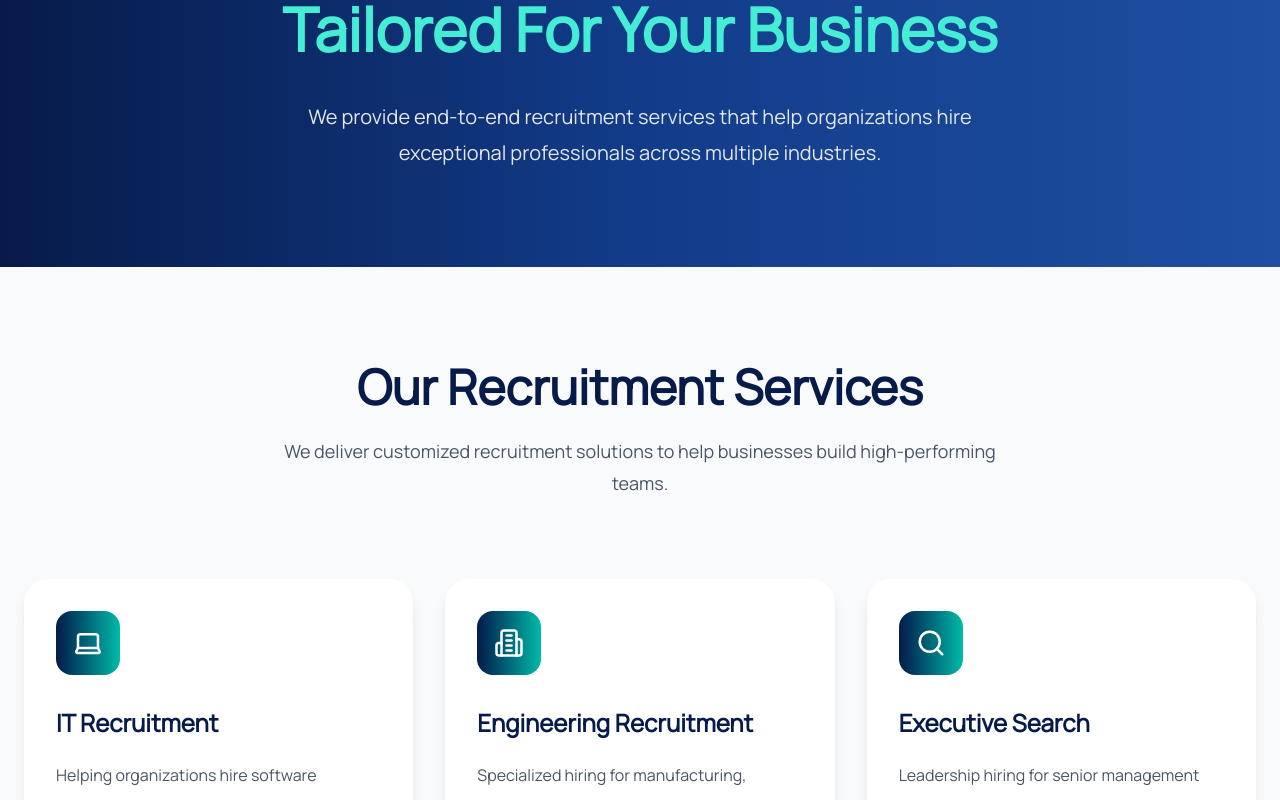
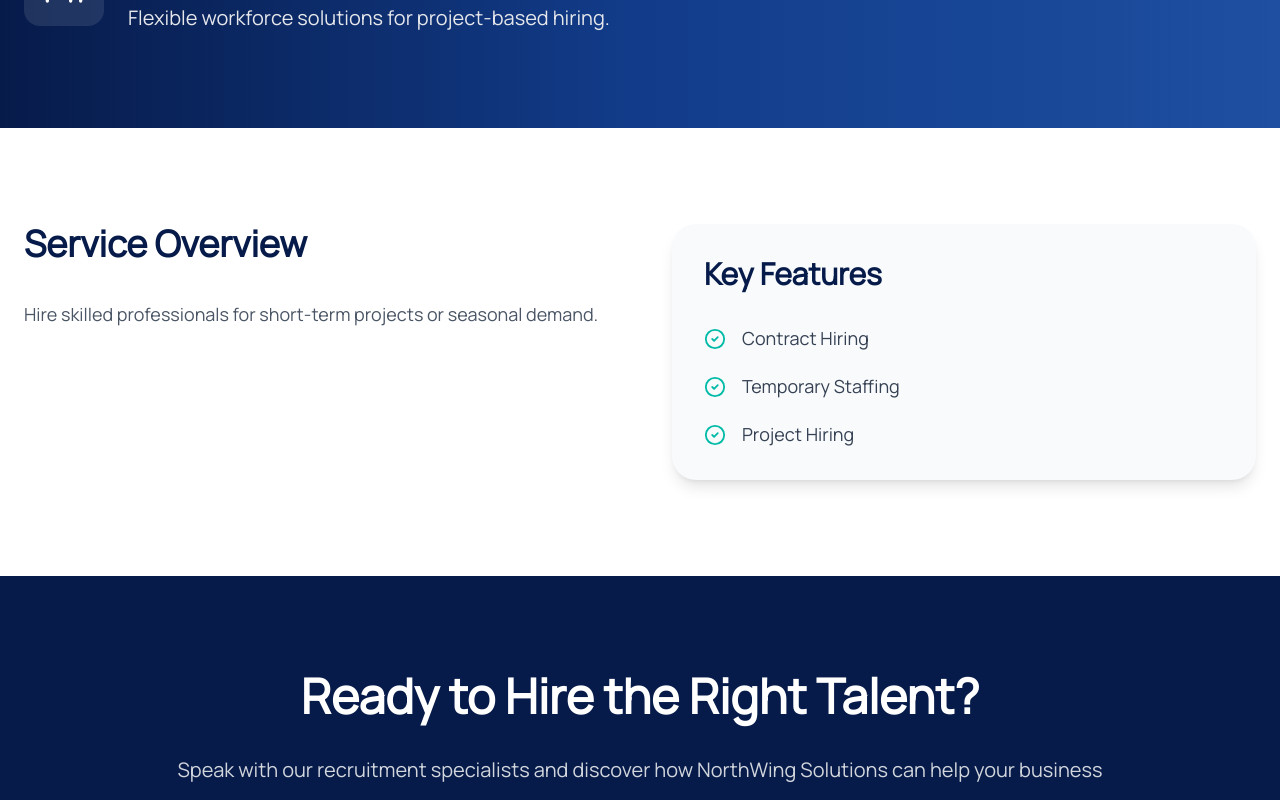
Before and after one commit to northwingsolutions-jpg/northwing-solutions, a React (Vite) app: page /services/contract-staffing in a window 1280 px wide. Before the commit this address led to /services. Shown: the part 320-1120 px from the top of the page. Built offline with nearby package versions, Linux system fonts and the light colour scheme.

Commit message:
Fixed service details routing

```diff
--- a/src/pages/ServiceDetails.jsx
+++ b/src/pages/ServiceDetails.jsx
@@ -5,9 +5,9 @@ import services from "../Data/services";
 import { ArrowLeft, CheckCircle2 } from "lucide-react";
 
 export default function ServiceDetails() {
-  const { id } = useParams();
+  const { serviceId } = useParams();
 
-  const service = services.find((item) => item.id === id);
+  const service = services.find((item) => item.id === serviceId);
 
   if (!service) {
     return <Navigate to="/services" replace />;
```
Also changed, not shown: src/App.jsx (line endings or trailing spaces).
